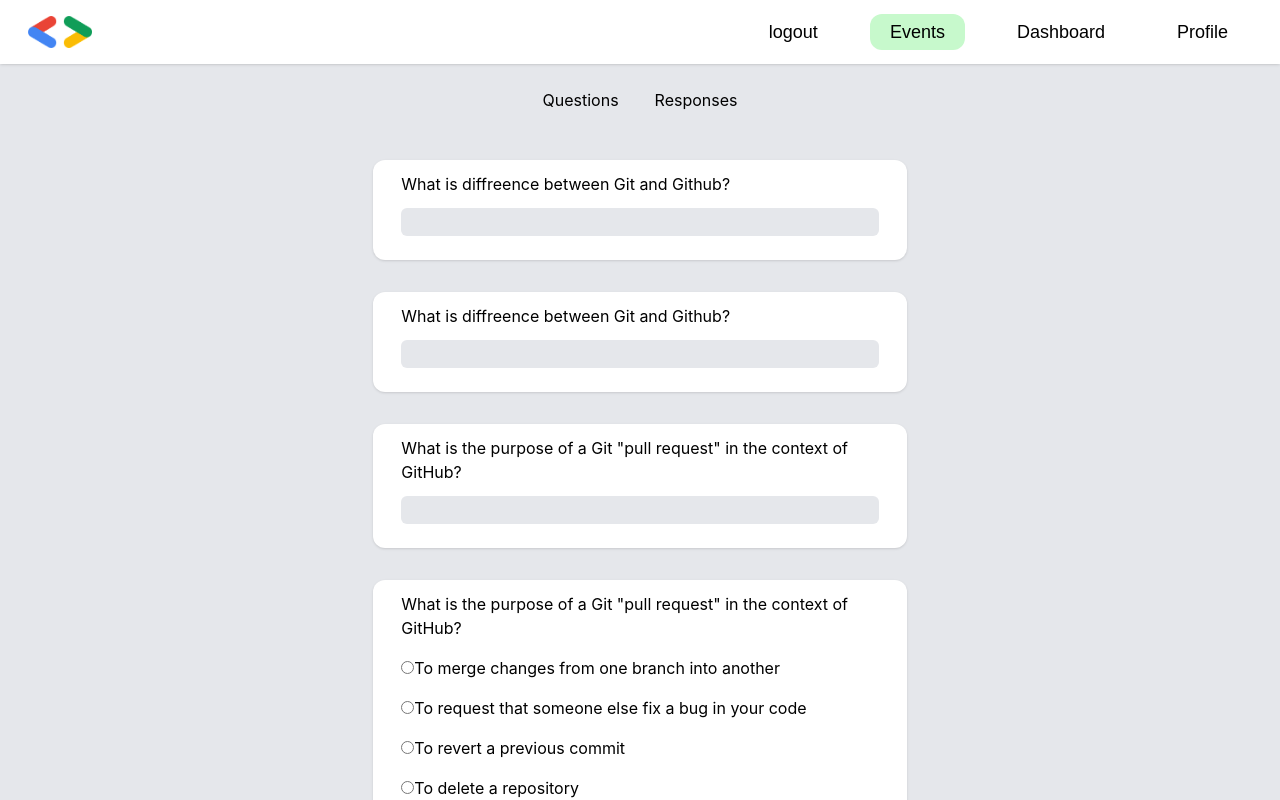
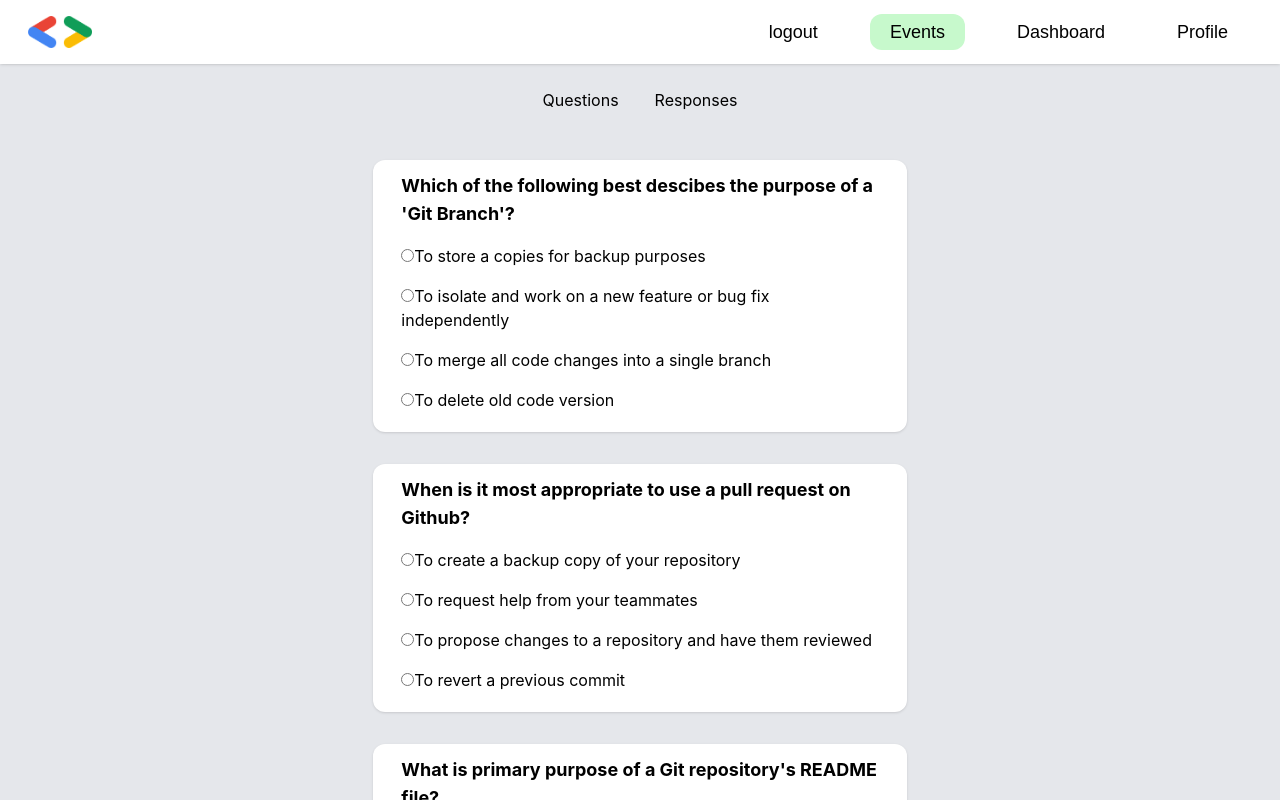
Before and after one commit to viv1nov/GDSC_AU-client, a React (Create React App) app: page /trivia in a window 1280 px wide. Built offline with nearby package versions, Linux system fonts and the light colour scheme; no server answers; sample sign-in values are in the browser's storage.

Commit message:
BIG Update Question.jsx

```diff
--- a/src/components/Question.jsx
+++ b/src/components/Question.jsx
@@ -9,7 +9,7 @@ const Question = () => {
   React.useEffect(() => {
     (async () => {
       const res = await axios.get(
-        `https://gdsc-au-server.onrender.com/users/currentUser/${localStorage.getItem(
+        `http://localhost:3001/users/currentUser/${localStorage.getItem(
           "userID"
         )}`
       );
@@ -18,6 +18,17 @@ const Question = () => {
     })();
   }, []);
 
+  const currentTime = new Date();
+
+  const options = {
+    hour: "numeric",
+    minute: "numeric",
+    second: "numeric",
+    hour12: true,
+  };
+
+  const formattedTime = currentTime.toLocaleTimeString(undefined, options);
+
   const [answer, setAnswer] = React.useState({
     owner: "",
     email: "",
@@ -25,6 +36,9 @@ const Question = () => {
     que2: "",
     que3: "",
     que4: "",
+    que5: "",
+    task: "",
+    time: formattedTime,
     submitedBy: localStorage.getItem("userID"),
   });
   const handleChange = (e) => {
@@ -33,9 +47,12 @@ const Question = () => {
     setAnswer({ ...answer, [name]: value });
   };
 
+  console.log(answer);
+
   const handleSubmit = async () => {
+    window.scrollTo(0, 0);
     try {
-      await axios.post(`https://gdsc-au-server.onrender.com/question/submit`, {
+      await axios.post(`http://localhost:3001/question/submit`, {
         ...answer,
       });
       setSubmitted(true);
@@ -48,48 +65,186 @@ const Question = () => {
     <div className="lg:w-5/12 sm:w-10/12 flex flex-col my-2 relative h-auto  ">
       {!submitted ? (
         <div className="w-full flex flex-col my-2 relative h-auto">
-          <div className="bg-white shadow px-7  flex flex-col my-4   py-3 rounded-xl w-full">
-            <p>What is diffreence between Git and Github?</p>
+          <div className="bg-white shadow flex flex-col  px-7 py-3 my-4 rounded-xl w-full">
+            <p className="flex text-start text-lg font-bold">
+              Which of the following best descibes the purpose of a 'Git
+              Branch'?
+            </p>
+
+            <main className="my-2 mt-4">
               <input
-              type="text"
+                type="radio"
                 name="que1"
+                id="r1"
+                value="To store a copies for backup purposes"
                 onChange={(e) => handleChange(e)}
-              value={answer.que1}
-              className="px-3 py-1 text-sm focus:outline focus:outline-blue-500 my-3  rounded-md bg-gray-200 focus:bg-white"
+                className="px-3 py-1 text-sm  my-1 rounded-md  bg-gray-200 "
               />
+              <label htmlFor="r1">To store a copies for backup purposes</label>
+            </main>
+
+            <main className="my-2">
+              <input
+                type="radio"
+                onChange={(e) => handleChange(e)}
+                name="que1"
+                id="r2"
+                value="To isolate and work on a new feature or bug fix independently"
+                className="px-3 py-1 text-sm  my-1 rounded-md  bg-gray-200 "
+              />
+              <label htmlFor="r2">
+                To isolate and work on a new feature or bug fix independently
+              </label>
+            </main>
+
+            <main className="my-2">
+              <input
+                value="To merge all code changes into a single branch"
+                onChange={(e) => handleChange(e)}
+                type="radio"
+                name="que1"
+                id="r3"
+                className="px-3 py-1 text-sm  my-1 rounded-md  bg-gray-200 "
+              />
+              <label htmlFor="r3">
+                To merge all code changes into a single branch
+              </label>
+            </main>
+
+            <main className="my-2">
+              <input
+                type="radio"
+                value="To delete old code version"
+                onChange={(e) => handleChange(e)}
+                id="r4"
+                name="que1"
+                className="px-3 py-1 text-sm my-1 rounded-md  bg-gray-200 "
+              />
+              <label htmlFor="r4">To delete old code version</label>
+            </main>
           </div>
 
           <div className="bg-white shadow flex flex-col  px-7 py-3 my-4 rounded-xl w-full">
-            <p className="flex text-start">
-              What is diffreence between Git and Github?
+            <p className="flex text-start text-lg font-bold">
+              When is it most appropriate to use a pull request on Github?
             </p>
+
+            <main className="my-2 mt-4">
               <input
-              type="text"
+                type="radio"
+                name="que2"
+                id="r1"
+                value="To create a backup copy of your repository"
+                onChange={(e) => handleChange(e)}
+                className="px-3 py-1 text-sm  my-1 rounded-md  bg-gray-200 "
+              />
+              <label htmlFor="r1">
+                To create a backup copy of your repository
+              </label>
+            </main>
+
+            <main className="my-2">
+              <input
+                type="radio"
                 onChange={(e) => handleChange(e)}
                 name="que2"
-              value={answer.que2}
-              className="px-3 py-1 text-sm focus:outline focus:outline-blue-500 my-3 rounded-md  bg-gray-200 focus:bg-white"
+                id="r2"
+                value="To request help from your teammates"
+                className="px-3 py-1 text-sm  my-1 rounded-md  bg-gray-200 "
               />
+              <label htmlFor="r2">To request help from your teammates</label>
+            </main>
+
+            <main className="my-2">
+              <input
+                value="To propose changes to a repository and have them reviewed"
+                onChange={(e) => handleChange(e)}
+                type="radio"
+                name="que2"
+                id="r3"
+                className="px-3 py-1 text-sm  my-1 rounded-md  bg-gray-200 "
+              />
+              <label htmlFor="r3">
+                To propose changes to a repository and have them reviewed
+              </label>
+            </main>
+
+            <main className="my-2">
+              <input
+                type="radio"
+                value="To revert a previous commit"
+                onChange={(e) => handleChange(e)}
+                id="r4"
+                name="que2"
+                className="px-3 py-1 text-sm my-1 rounded-md  bg-gray-200 "
+              />
+              <label htmlFor="r4">To revert a previous commit</label>
+            </main>
           </div>
 
           <div className="bg-white shadow flex flex-col  px-7 py-3 my-4 rounded-xl w-full">
-            <p className="flex text-start">
-              What is the purpose of a Git "pull request" in the context of
-              GitHub?
+            <p className="flex text-start text-lg font-bold">
+              What is primary purpose of a Git repository's README file?
             </p>
+
+            <main className="my-2 mt-4">
               <input
-              type="text"
+                type="radio"
                 name="que3"
+                id="r1"
+                value="To store important code snippets"
                 onChange={(e) => handleChange(e)}
-              value={answer.que3}
-              className="px-3 py-1 text-sm focus:outline focus:outline-blue-500 my-3 rounded-md  bg-gray-200 focus:bg-white"
+                className="px-3 py-1 text-sm  my-1 rounded-md  bg-gray-200 "
               />
+              <label htmlFor="r1">To store important code snippets</label>
+            </main>
+
+            <main className="my-2">
+              <input
+                type="radio"
+                onChange={(e) => handleChange(e)}
+                name="que3"
+                id="r2"
+                value="To provide an overview of the project its purpose and how to use it"
+                className="px-3 py-1 text-sm  my-1 rounded-md  bg-gray-200 "
+              />
+              <label htmlFor="r2">
+                To provide an overview of the project its purpose and how to use
+                it
+              </label>
+            </main>
+
+            <main className="my-2">
+              <input
+                value="To list all contributors to the repository"
+                onChange={(e) => handleChange(e)}
+                type="radio"
+                name="que3"
+                id="r3"
+                className="px-3 py-1 text-sm  my-1 rounded-md  bg-gray-200 "
+              />
+              <label htmlFor="r3">
+                To list all contributors to the repository
+              </label>
+            </main>
+
+            <main className="my-2">
+              <input
+                type="radio"
+                value="To record the repository's Git history"
+                onChange={(e) => handleChange(e)}
+                id="r4"
+                name="que3"
+                className="px-3 py-1 text-sm my-1 rounded-md  bg-gray-200 "
+              />
+              <label htmlFor="r4">To record the repository's Git history</label>
+            </main>
           </div>
 
           <div className="bg-white shadow flex flex-col  px-7 py-3 my-4 rounded-xl w-full">
-            <p className="flex text-start">
-              What is the purpose of a Git "pull request" in the context of
-              GitHub?
+            <p className="flex text-start text-lg font-bold">
+              When forking a repository on Github, what does it mean to 'sync'
+              your fork?
             </p>
 
             <main className="my-2 mt-4">
@@ -97,13 +252,11 @@ const Question = () => {
                 type="radio"
                 name="que4"
                 id="r1"
-                value="To merge changes from one branch into another"
+                value="To create a backup of your fork"
                 onChange={(e) => handleChange(e)}
                 className="px-3 py-1 text-sm  my-1 rounded-md  bg-gray-200 "
               />
-              <label htmlFor="r1">
-                To merge changes from one branch into another
-              </label>
+              <label htmlFor="r1">To create a backup of your fork</label>
             </main>
 
             <main className="my-2">
@@ -112,50 +265,135 @@ const Question = () => {
                 onChange={(e) => handleChange(e)}
                 name="que4"
                 id="r2"
-                value=" To request that someone else fix a bug in your code"
+                value="To keep your fork up-to-date with changes made to the original repository"
                 className="px-3 py-1 text-sm  my-1 rounded-md  bg-gray-200 "
               />
               <label htmlFor="r2">
-                To request that someone else fix a bug in your code
+                To keep your fork up-to-date with changes made to the original
+                repository
               </label>
             </main>
 
             <main className="my-2">
               <input
-                value="To revert a previous commit"
+                value="To merge your fork with other forks"
                 onChange={(e) => handleChange(e)}
                 type="radio"
                 name="que4"
                 id="r3"
                 className="px-3 py-1 text-sm  my-1 rounded-md  bg-gray-200 "
               />
-              <label htmlFor="r3">To revert a previous commit</label>
+              <label htmlFor="r3">To merge your fork with other forks</label>
             </main>
 
             <main className="my-2">
               <input
                 type="radio"
-                value="To delete a repository"
+                value="To delete your fork"
                 onChange={(e) => handleChange(e)}
                 id="r4"
                 name="que4"
                 className="px-3 py-1 text-sm my-1 rounded-md  bg-gray-200 "
               />
-              <label htmlFor="r4">To delete a repository</label>
+              <label htmlFor="r4">To delete your fork</label>
             </main>
           </div>
 
-          <div className="flex justify-center my-4 poop items-center w-full">
+          <div className="bg-white shadow flex flex-col  px-7 py-3 my-4 rounded-xl w-full">
+            <p className="flex text-start text-lg font-bold">
+              Which of the following best descibes the purpose of a 'Git
+              Branch'?
+            </p>
+
+            <main className="my-2 mt-4">
+              <input
+                type="radio"
+                name="que4"
+                id="r1"
+                value="To store a copies for backup purposes"
+                onChange={(e) => handleChange(e)}
+                className="px-3 py-1 text-sm  my-1 rounded-md  bg-gray-200 "
+              />
+              <label htmlFor="r1">To store a copies for backup purposes</label>
+            </main>
+
+            <main className="my-2">
+              <input
+                type="radio"
+                onChange={(e) => handleChange(e)}
+                name="que5"
+                id="r2"
+                value="To isolate and work on a new feature or bug fix independently"
+                className="px-3 py-1 text-sm  my-1 rounded-md  bg-gray-200 "
+              />
+              <label htmlFor="r2">
+                To isolate and work on a new feature or bug fix independently
+              </label>
+            </main>
+
+            <main className="my-2">
+              <input
+                value="To merge all code changes into a single branch"
+                onChange={(e) => handleChange(e)}
+                type="radio"
+                name="que5"
+                id="r3"
+                className="px-3 py-1 text-sm  my-1 rounded-md  bg-gray-200 "
+              />
+              <label htmlFor="r3">
+                To merge all code changes into a single branch
+              </label>
+            </main>
+
+            <main className="my-2">
+              <input
+                type="radio"
+                value="To delete old code version"
+                onChange={(e) => handleChange(e)}
+                id="r4"
+                name="que5"
+                className="px-3 py-1 text-sm my-1 rounded-md  bg-gray-200 "
+              />
+              <label htmlFor="r4">To delete old code version</label>
+            </main>
+          </div>
+
+          <div className="my-4 px-4 py-4 gap-2 bg-white shadow rounded-lg">
+            <p className="text-3xl my-3 font-bold">TASKS: </p>
+            <p>1. Download and set up Git on your machine</p>
+            <p>2. Intialize your first repository and commit to it</p>
+            <p>
+              3. Create Github account, if not already! (Name should be proper
+              like -firstNamelastName) Create repository and push local code to
+              it ("intital commit")
+            </p>
+            <p>4. Create new branch and push code to it</p>
+            <p>5. Merge two branches using Pull request</p>
+            <p>6. Fork and clone demo repo from club's Github account</p>
+            <p>
+              7. Make changes to README file(add your name to it) and create
+              Pull request
+            </p>
+            <input
+              type="text"
+              onChange={(e) => handleChange(e)}
+              name="task"
+              value={answer.task}
+              className="px-3 mt-4 font-bold poop py-3 w-full placeholder:text-black placeholder:text-opacity-40 bg-white rounded-lg shadow border-2 border-red-500"
+              placeholder="*Copy paste your Github profile link here*"
+            />
+          </div>
+          <div className="flex flex-col justify-center my-5  items-center w-full">
             <button
               onClick={handleSubmit}
-              className="bg-blue-500 px-5 hover:bg-white hover:border-blue-500 hover:text-black border-2 border-blue-500 duration-150 delay-75 ease-in-out py-3 rounded-md text-white"
+              className="bg-blue-500 px-5 poop hover:bg-white hover:border-blue-500 hover:text-black border-2 border-blue-500 duration-150 delay-75 ease-in-out py-3 rounded-md text-white"
             >
               Submit
             </button>
           </div>
         </div>
       ) : (
-        <div className="px-5 py-3 flex w-full text-3xl text-green-500 gap-3 justify-center items-center  ">
+        <div className="px-5 py-3 flex w-full h-screen text-3xl text-green-500 gap-3 justify-center items-center  ">
           <MdOutlineDone size={30} />
           <p>Submitted!</p>
         </div>
```
Lines whose indentation alone changed are shown as unchanged.
